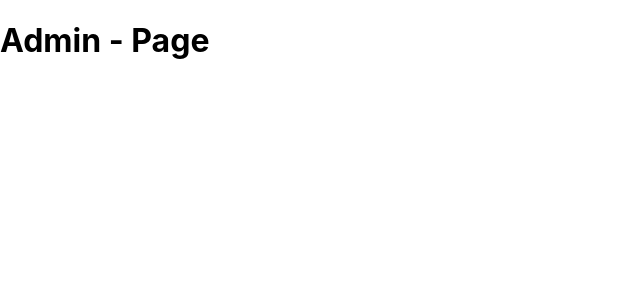
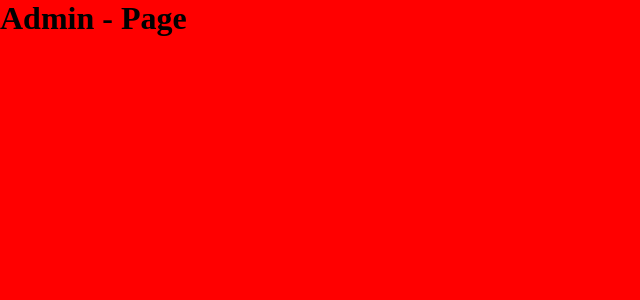
Before and after one commit to huynvn010193/first-demo-nextjs, a Next.js app: page /admin in a window 1280 px wide. Shown: the top 300 px of the page, without its empty margins (0-640 px from the left). Built offline with nearby package versions, Linux system fonts and the light colour scheme.

Commit message:
Lập trình NextJs - 12 Custom App Component và CSS Module Support

```diff
--- /dev/null
+++ b/assets/style.scss
@@ -0,0 +1,4 @@
+* {
+  margin: 0;
+  padding: 0;
+}
--- a/package.json
+++ b/package.json
@@ -11,7 +11,8 @@
     "next": "10.0.1",
     "next-images": "^1.6.2",
     "react": "17.0.1",
-    "react-dom": "17.0.1"
+    "react-dom": "17.0.1",
+    "sass": "^1.29.0"
   },
   "devDependencies": {
     "@types/node": "^14.14.7",
--- a/pages/_app.js
+++ /dev/null
@@ -1,7 +0,0 @@
-import '../styles/globals.css'
-
-function MyApp({ Component, pageProps }) {
-  return <Component {...pageProps} />
-}
-
-export default MyApp
--- /dev/null
+++ b/pages/_app.tsx
@@ -0,0 +1,15 @@
+import Head from 'next/head';
+import "../assets/style.scss";
+export default function MyApp({ Component, pageProps }) {
+  // Component -> đại diện cho 1 Page match vs url.
+  return (
+    <div className="root-app">
+      <Head>
+        <title>Create Next App Edit</title>
+        <link rel="icon" href="/favicon.ico" />
+        <link rel="stylesheet" href="/css/global.css" />
+      </Head>
+      <Component {...pageProps}/>
+    </div>
+  )
+}
```
Also changed, not shown: pages/index.tsx (+2 -8 lines), 2 other files (tests, documents, lock files or other folders).
